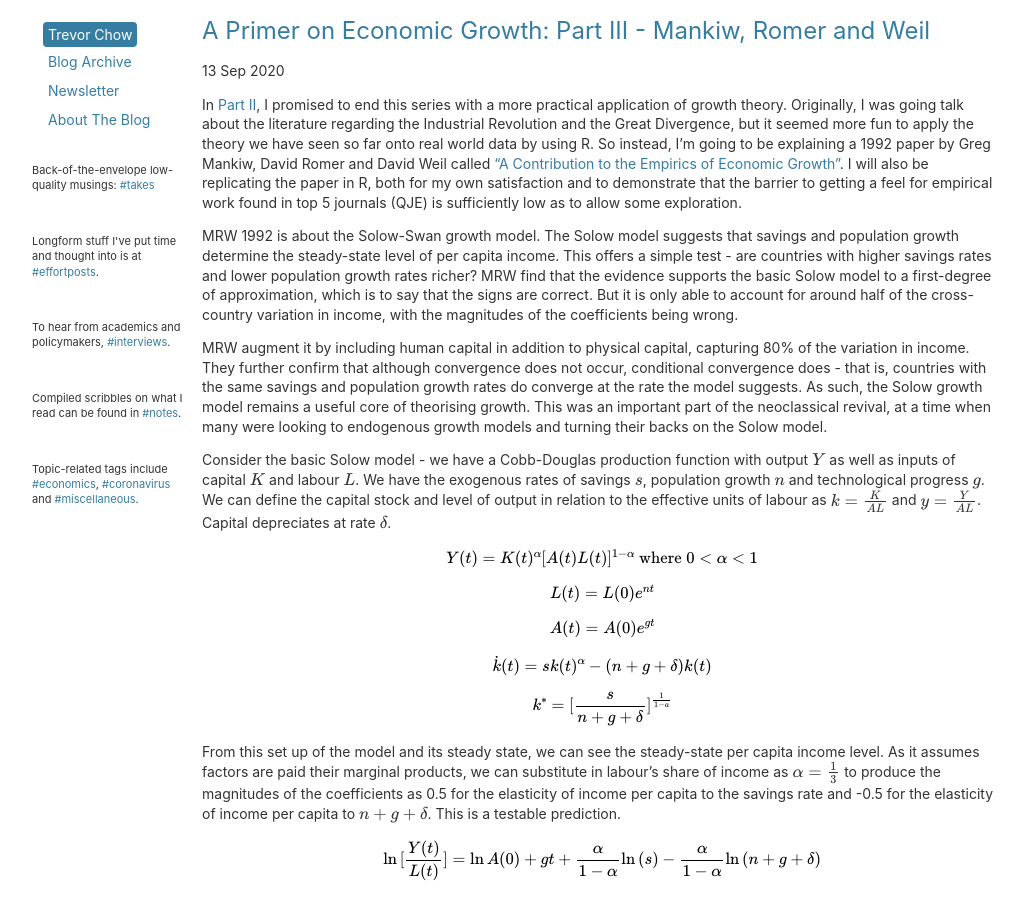
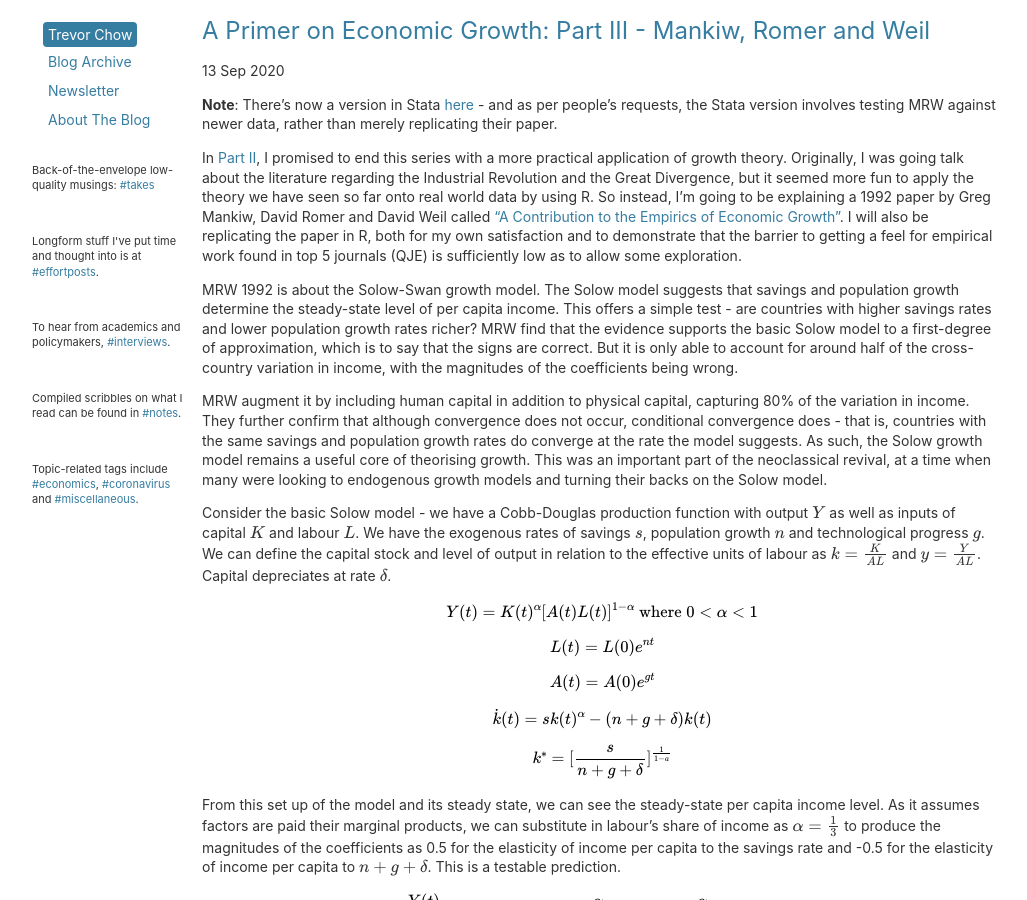
Before and after one commit to tmychow/tmychow.github.io, a Jekyll site: the page built from _posts/2020-09-13-a-primer-on-economic-growth-part-III.md, in a window 1280 px wide and 900 px high. Shown: the whole window, without its empty margins (28-1055 px from the left). Built offline with Jekyll 4.4.1, drawn with Linux system fonts in a browser that asks for light colours; formulas are drawn with MathJax 3.

Commit message:
Update 2020-09-13-a-primer-on-economic-growth-part-III.md

```diff
--- a/_posts/2020-09-13-a-primer-on-economic-growth-part-III.md
+++ b/_posts/2020-09-13-a-primer-on-economic-growth-part-III.md
@@ -4,6 +4,8 @@ title: "A Primer on Economic Growth: Part III - Mankiw, Romer and Weil"
 date: 2020-09-13
 tags: economics effortposts
 ---
+
+**Note**: There's now a version in Stata [here](https://tmychow.com/blog/2021/02/04/reg-y-x) - and as per people's requests, the Stata version involves testing MRW against newer data, rather than merely replicating their paper.
 
 In [Part II]({% post_url 2020-07-24-a-primer-on-economic-growth-part-II %}), I promised to end this series with a more practical application of growth theory. Originally, I was going talk about the literature regarding the Industrial Revolution and the Great Divergence, but it seemed more fun to apply the theory we have seen so far onto real world data by using R. So instead, I'm going to be explaining a 1992 paper by Greg Mankiw, David Romer and David Weil called ["A Contribution to the Empirics of Economic Growth"](https://eml.berkeley.edu/~dromer/papers/MRW_QJE1992.pdf). I will also be replicating the paper in R, both for my own satisfaction and to demonstrate that the barrier to getting a feel for empirical work found in top 5 journals (QJE) is sufficiently low as to allow some exploration.
 
```
